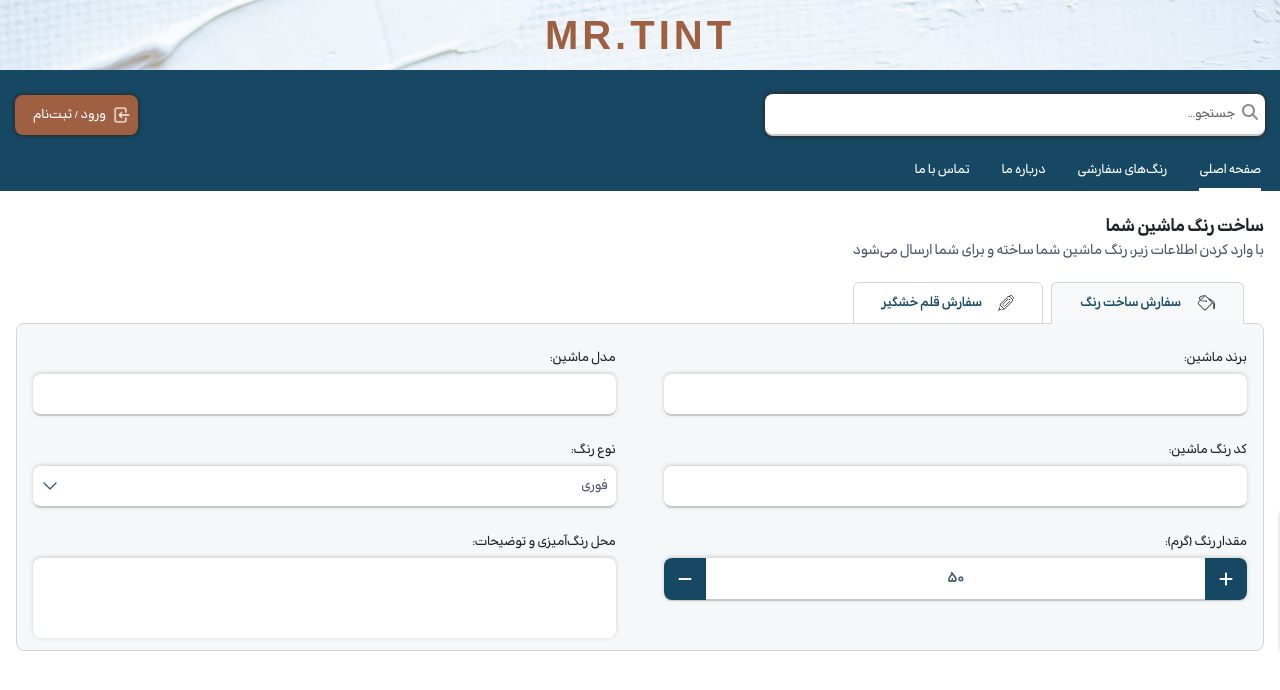
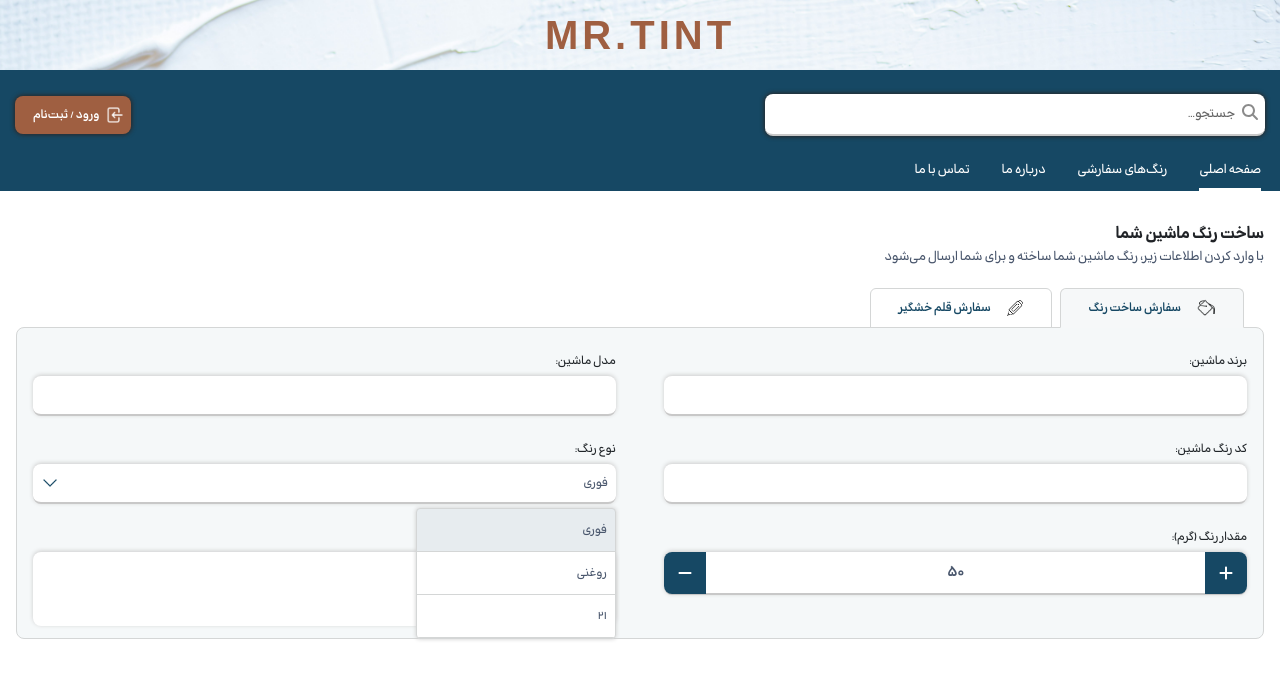
Before and after one commit to rohamsharifi/MrTint, a React (Create React App) app in the folder client/: page /categories/carpaint in a window 1280 px wide. Shown: the top 690 px of the page. Built offline with nearby package versions, Linux system fonts and the light colour scheme; no server answers.

Commit message:
better algorithm for handling car inputs

```diff
--- a/client/src/Components/Commons/Categories/CarPaint/carPaintForm.jsx
+++ b/client/src/Components/Commons/Categories/CarPaint/carPaintForm.jsx
@@ -17,13 +17,10 @@
           onBlur={props.handleBlurBrandInput}
           value={props.carInputValue}
           onChange={(e) => props.handleChangeCarBrandInput(e.target.value)}
-          onKeyDown={(e) => props.handleKeyCarBrandInput(e.key)}
+          onKeyDown={(e) => props.handleKeyCarBrandInput(e)}
           autoComplete="off"
         />
-        <ul className={props.brandListClassname}>
-          {props.renderBrandList()}
-          {props.emptyCompanyList()}
-        </ul>
+        <ul className={props.brandListClassname}>{props.renderBrandList()}</ul>
         {props.isCompanyEmpty && (
           <p className="error-text">لطفا برند ماشین خود را انتخاب کنید</p>
         )}
@@ -44,10 +41,7 @@
           onKeyDown={(e) => props.handleKeyCarTypeInput(e.key)}
           autoComplete="off"
         />
-        <ul className={props.typeListClassname}>
-          {props.renderTypeList()}
-          {props.isTypeEmpty && props.emptyTypeList()}
-        </ul>
+        <ul className={props.typeListClassname}>{props.renderTypeList()}</ul>
       </div>
       <div className="input-container">
         <label htmlFor="color-code" className="car-specifications-labels">
@@ -74,12 +68,7 @@
           onFocus={props.handleFocusColorType}
           onBlur={props.handleBlurColorType}
         />
-        <ul
-          className="color-types-list"
-          style={{ right: props.colorTypeListRight }}
-        >
-          {props.renderColorTypeList()}
-        </ul>
+        <ul className="color-types-list">{props.renderColorTypeList()}</ul>
       </div>
       <div className="input-container">
         <label htmlFor="color-amount" className="car-specifications-labels">
--- a/client/src/Components/Commons/Categories/CarPaint/carPaintTabs.css
+++ b/client/src/Components/Commons/Categories/CarPaint/carPaintTabs.css
@@ -7,7 +7,7 @@
 
 .tab-btn {
     border: 1px solid rgb(212, 214, 214);
-    font-size: 1.3rem;
+    font-size: 1.2rem;
     font-family: NooraSemiBold;
     border-top-left-radius: 6px;
     border-top-right-radius: 6px;
@@ -40,7 +40,7 @@
     }
 
     .tab-btn {
-        font-size: 1.2rem;
+        font-size: 1.1rem;
         padding: 10px 28px;
         top: 1px;
     }
--- a/client/src/Components/Commons/Categories/CarPaint/carSpecifications.css
+++ b/client/src/Components/Commons/Categories/CarPaint/carSpecifications.css
@@ -1,10 +1,10 @@
 .car-specifications-section {
     padding: 0 16px;
-    margin-top: 36px;
+    margin-top: 44px;
 }
 
 .car-specifications-title {
-    font-size: 1.8rem;
+    font-size: 1.7rem;
     font-family: NooraBold;
     color: var(--header-color);
     line-height: 0;
@@ -12,7 +12,7 @@
 
 .car-specifications-description {
     color: var(--text-color);
-    font-size: 1.4rem;
+    font-size: 1.3rem;
 }
 
 .car-specifications-form {
@@ -42,8 +42,15 @@
     width: 100%;
     margin-top: 6px;
     padding: 10px 8px;
-    font-size: 1.4rem;
+    font-size: 1.3rem;
     box-shadow: 0 -1px 4px rgb(204, 204, 204);
+}
+
+.car-type-input {
+    font-family: NooraMedium;
+}
+
+.color-code-input {
     font-family: NooraMedium;
 }
 
@@ -127,16 +134,17 @@
     margin: 4px 0 0 0;
     border-radius: 4px;
     position: absolute;
-    max-height: 210px;
-    box-shadow: 0 0 4px rgb(204, 204, 204);
-    border: 1px solid rgb(212, 214, 214);
-    transition: all 250ms;
+    transition: all 150ms;
     z-index: 2;
-    right: -250px;
+    box-shadow: none;
+    max-height: 0;
+    overflow-y: hidden;
 }
 
 .car-brands-active {
-    right: 33px;
+    max-height: 210px;
+    box-shadow: 0 0 4px rgb(204, 204, 204);
+    overflow: auto;
 }
 
 .color-types-list {
@@ -160,17 +168,18 @@
     margin: 4px 0 0 0;
     border-radius: 4px;
     position: absolute;
-    max-height: 210px;
-    box-shadow: 0 0 4px rgb(204, 204, 204);
-    border: 1px solid rgb(212, 214, 214);
-    overflow-y: auto;
-    transition: all 250ms;
+    max-height: 0;
+    box-shadow: none;
+    border: none;
+    overflow-y: hidden;
+    transition: all 150ms;
     z-index: 2;
-    right: -250px;
 }
 
 .car-types-active {
-    right: 33px;
+    overflow-y: auto;
+    box-shadow: 0 0 4px rgb(204, 204, 204);
+    max-height: 210px;
 }
 
 .car-brand, .color-type {
@@ -179,6 +188,7 @@
     border-bottom: 1px solid rgb(212, 214, 214);
     padding: 12px 8px;
     cursor: pointer;
+    font-family: NooraMedium;
 }
 
 .car-brand-active, .color-type-active {
@@ -188,6 +198,7 @@
     padding: 12px 8px;
     cursor: pointer;
     background-color: hsl(202, 64%, 24%, 0.1);
+    font-family: NooraMedium;
 }
 
 
@@ -198,19 +209,19 @@
 
 @media screen and (min-width: 480px) {
     .car-specifications-title {
-        font-size: 1.6rem;
+        font-size: 1.5rem;
     }
 
     .car-specifications-description {
-        font-size: 1.3rem;
+        font-size: 1.2rem;
     }
 
     .car-specifications-labels {
-        font-size: 1.2rem;
+        font-size: 1.1rem;
     }
 
     .car-specifications-inputs {
-        font-size: 1.2rem;
+        font-size: 1.1rem;
     }
 
     .plus-icon, .minus-icon {
@@ -222,14 +233,16 @@
         font-size: 1.5rem;
         padding: 8px 0;
     }
+    .car-brand, .color-type {
+        font-size: 1.1rem;
+    }
+    .car-brand-active, .color-type-active {
+        font-size: 1.1rem;
+    }
 }
 
 @media screen and (min-width: 640px) {
     .input-container {
         width: 48%;
     }
-
-    .car-types-active {
-        right: 565px;
-    }
 }
--- a/client/src/Components/Commons/Categories/CarPaint/carSpecifications.jsx
+++ b/client/src/Components/Commons/Categories/CarPaint/carSpecifications.jsx
@@ -12,7 +12,7 @@
   let [typeListClassname, setTypeListClassname] = useState("car-types");
   let [carInputValue, setCarInputValue] = useState("");
   let [carTypeInputValue, setCarTypeInputValue] = useState("");
-  let [carCompanies, setCarCompanies] = useState([]);
+  let [carBrands, setCarBrands] = useState([]);
   let [cars, setCars] = useState([]);
   let [isCompanyEmpty, setIsCompanyEmpty] = useState(false);
   let [brandListCounter, setBrandListCounter] = useState(0);
@@ -41,7 +41,8 @@
   let [penTabClass, setPenTabClass] = useState("tab-btn tab-smart-pen");
   const colorTypes = ["فوری", "روغنی", "۲۱"];
   let [colorTypeListCounter, setColorTypeListCounter] = useState(0);
-  let [colorTypeListRight, setColorTypeListRight] = useState("-200px");
+  let [colorTypeListClassname, setColorTypeListClassname] =
+    useState("color-types-list");
   let [colorTypeValue, setColorTypeValue] = useState("فوری");
 
   useEffect(() => {
@@ -57,7 +58,7 @@
             previousCar = car.company;
           }
         });
-        setCarCompanies(newCars);
+        setCarBrands(newCars);
       })
       .catch((e) => {
         console.log(e);
@@ -76,35 +77,34 @@
   //  CAR BRAND INPUT HANDLERS
 
   const handleFocusBrandInput = () => {
-    let newCarBrands = [];
-    setBrandListClassname("car-brands car-brands-active");
-    if (carInputValue === "") {
-      newCarBrands = carCompanies;
-    } else {
-      newCarBrands = carCompanies.filter((car) =>
+    const newCarBrands = carBrands.filter((car) =>
       car.company.startsWith(carInputValue)
     );
-    }
+    setBrandListCounter(0);
+    if (newCarBrands.length > 0) {
       const element = document.getElementById(newCarBrands[0]._id);
       if (element) {
         element.parentNode.scrollTop = element.offsetTop;
       }
+    }
+    setBrandListClassname("car-brands car-brands-active");
   };
 
   const handleBlurBrandInput = () => {
-    setBrandListClassname("car-brands");
-    setBrandListCounter(0);
+    setTimeout(() => setBrandListClassname("car-brands"), 50);
+    const carTypes = cars.filter(
+      (car) =>
+        car.company === carInputValue && car.type.startsWith(carTypeInputValue)
+    );
+    if (carTypes.length > 0) {
+      setIsCompanyEmpty(false);
+    }
   };
 
   const handleClickList = (car) => {
     setCarInputValue(car.company);
+    setBrandListClassname("car-brands");
     setIsCompanyEmpty(false);
-    setBrandListClassname("car-brands");
-  };
-
-  const handleClickEmptyList = () => {
-    setCarInputValue("");
-    setBrandListClassname("car-brands");
   };
 
   const handleChangeCarBrandInput = (value) => {
@@ -112,32 +112,17 @@
     setCarTypeInputValue("");
     if (!persianCodes.includes(value.charCodeAt(value.length - 1))) {
       value = value.substring(0, value.length - 1);
+    } else {
+      setBrandListCounter(0);
     }
     setCarInputValue(value);
-    const listArray = carCompanies.filter((car) => car.company === value);
-    if (listArray.length !== 0 && value !== "") {
-      setIsCompanyEmpty(false);
-    }
   };
 
-  const handleKeyCarBrandInput = (key) => {
-    let newInputValue = carInputValue;
-    let newCarBrands = [];
-    if (persianCodes.includes(key.charCodeAt(0))) {
-      newInputValue = newInputValue + key;
-      setBrandListCounter(0);
-    }
-    if (key === "Backspace") {
-      newInputValue = newInputValue.substring(0, newInputValue.length - 1);
-      setBrandListCounter(0);
-    }
-    if (newInputValue === "") {
-      newCarBrands = carCompanies;
-    } else {
-      newCarBrands = carCompanies.filter((car) =>
-        car.company.startsWith(newInputValue)
+  const handleKeyCarBrandInput = (e) => {
+    const key = e.key;
+    const newCarBrands = carBrands.filter((car) =>
+      car.company.startsWith(carInputValue)
     );
-    }
     if (key === "ArrowDown") {
       if (brandListCounter < newCarBrands.length - 1) {
         setBrandListCounter(brandListCounter + 1);
@@ -150,6 +135,7 @@
       }
     }
     if (key === "ArrowUp") {
+      e.preventDefault();
       if (brandListCounter > 0) {
         setBrandListCounter(brandListCounter - 1);
         const element = document.getElementById(
@@ -163,21 +149,21 @@
     if (key === "Enter") {
       if (newCarBrands.length > 0) {
         setCarInputValue(newCarBrands[brandListCounter].company);
-        setIsCompanyEmpty(false);
       } else {
-        setIsCompanyEmpty(true);
         setCarInputValue("");
       }
       setBrandListClassname("car-brands");
+      setIsCompanyEmpty(false);
     }
   };
 
   const renderBrandList = () => {
     let classname = "";
-    let newCarCompanies = carCompanies.filter((car) =>
+    const newBrands = carBrands.filter((car) =>
       car.company.startsWith(carInputValue)
     );
-    return newCarCompanies.map((car, i) => {
+    if (newBrands.length > 0) {
+      return newBrands.map((car, i) => {
         if (i === brandListCounter) {
           classname = "car-brand-active";
         } else {
@@ -194,6 +180,18 @@
           </li>
         );
       });
+    } else {
+      return (
+        <li
+          className="car-brand"
+          key="0"
+          id="0"
+          onClick={() => setCarInputValue("")}
+        >
+          موردی یافت نشد!
+        </li>
+      );
+    }
   };
 
   //  CAR TYPE INPUT HANDLERS
@@ -201,28 +199,24 @@
   const handleFocusTypeInput = () => {
     setTypeListClassname("car-types car-types-active");
     const carTypes = cars.filter((car) => car.company === carInputValue);
-    const exactCarTypes = carTypes.filter(
-      (car) => car.type === carTypeInputValue
-    );
-    if (carTypes.length === 0 || carInputValue === "") {
+    if (carTypes.length === 0) {
       setIsCompanyEmpty(true);
-      setIsTypeEmpty(true);
-    } else if (carTypeInputValue !== "" && exactCarTypes.length === 0) {
-      setIsTypeEmpty(true);
     } else {
-      setIsTypeEmpty(false);
+      setIsCompanyEmpty(false);
+    }
+    setTypeListCounter(0);
+    const element = document.getElementById(carTypes[0]._id + "t");
+    if (element) {
+      element.parentNode.scrollTop = element.offsetTop - 80;
     }
   };
 
   const handleBlurTypeInput = () => {
-    setTypeListClassname("car-types");
-    setTypeListCounter(0);
+    setTimeout(() => setTypeListClassname("car-types"), 50);
   };
 
   const handleClickTypeList = (type) => {
-    console.log("salam");
     setCarTypeInputValue(type);
-    setTypeListClassname("car-types");
   };
 
   const handleChangeCarTypeInput = (value) => {
@@ -230,45 +224,19 @@
       value = value.substring(0, value.length - 1);
     }
     setCarTypeInputValue(value);
-    const carTypes = carCompanies.filter((car) => car.type.startsWith(value));
-    if (carTypes.length === 0) {
-      setIsTypeEmpty(true);
-    } else {
-      setIsTypeEmpty(false);
-    }
+    setTypeListClassname("car-types car-types-active");
   };
 
   const handleKeyCarTypeInput = (key) => {
-    let newInputValue = carTypeInputValue;
-    let newCarTypes = [];
-    if (
-      key !== "ArrowDown" &&
-      key !== "ArrowUp" &&
-      key !== "Enter" &&
-      key !== "Backspace"
-    ) {
-      if (allowedCodes.includes(key.charCodeAt(0))) {
-        newInputValue = newInputValue + key;
-        setTypeListCounter(0);
-      }
-    }
-    if (key === "Backspace") {
-      newInputValue = newInputValue.substring(0, newInputValue.length - 1);
-      setTypeListCounter(0);
-    }
-    if (newInputValue === "") {
-      newCarTypes = cars.filter((car) => car.company === carInputValue);
-    } else {
-      newCarTypes = cars.filter(
+    const carTypes = cars.filter(
       (car) =>
-          car.company === carInputValue && car.type.startsWith(newInputValue)
+        car.company === carInputValue && car.type.startsWith(carTypeInputValue)
     );
-    }
     if (key === "ArrowDown") {
-      if (typeListCounter < newCarTypes.length - 1) {
+      if (typeListCounter < carTypes.length - 1) {
         setTypeListCounter(typeListCounter + 1);
         const element = document.getElementById(
-          newCarTypes[typeListCounter + 1]._id
+          carTypes[typeListCounter + 1]._id + "t"
         );
         if (element) {
           element.parentNode.scrollTop = element.offsetTop - 80;
@@ -279,7 +247,7 @@
       if (typeListCounter > 0) {
         setTypeListCounter(typeListCounter - 1);
         const element = document.getElementById(
-          newCarTypes[typeListCounter - 1]._id
+          carTypes[typeListCounter - 1]._id + "t"
         );
         if (element) {
           element.parentNode.scrollTop = element.offsetTop - 80;
@@ -287,33 +255,13 @@
       }
     }
     if (key === "Enter") {
-      if (newCarTypes.length > 0) {
+      if (carTypes.length > 0) {
         setTypeListCounter(0);
-        setCarTypeInputValue(newCarTypes[typeListCounter].type);
-        setIsTypeEmpty(false);
+        setCarTypeInputValue(carTypes[typeListCounter].type);
       } else {
-        setIsTypeEmpty(true);
         setCarTypeInputValue("");
       }
       setTypeListClassname("car-types");
-    }
-  };
-
-  const handleClickEmptyTypeList = () => {
-    setCarTypeInputValue("");
-    setTypeListClassname("car-types");
-  };
-
-  const emptyCompanyList = () => {
-    const listArray = carCompanies.filter((car) =>
-      car.company.startsWith(carInputValue)
-    );
-    if (listArray.length === 0) {
-      return (
-        <li className="car-brand" onClick={handleClickEmptyList} key={0}>
-          موردی یافت نشد!
-        </li>
-      );
     }
   };
 
@@ -323,6 +271,18 @@
       (car) =>
         car.company === carInputValue && car.type.startsWith(carTypeInputValue)
     );
+    if (carTypes.length === 0) {
+      return (
+        <li
+          key="0"
+          id="0"
+          className="car-brand"
+          onClick={() => setCarTypeInputValue("")}
+        >
+          موردی یافت نشد!
+        </li>
+      );
+    } else {
       return carTypes.map((car, i) => {
         if (i === typeListCounter) {
           classname = "car-brand-active";
@@ -332,22 +292,15 @@
         return (
           <li
             key={car._id}
-          id={car._id}
+            id={car._id + "t"}
             className={classname}
-          onClick={(car) => handleClickTypeList(car.type)}
+            onClick={() => handleClickTypeList(car.type)}
           >
             {car.type}
           </li>
         );
       });
-  };
-
-  const emptyTypeList = () => {
-    return (
-      <li className="car-brand" onClick={handleClickEmptyTypeList} key={0}>
-        موردی یافت نشد!
-      </li>
-    );
+    }
   };
 
   const handleIncreaseAmount = () => {
@@ -443,11 +396,11 @@
   };
 
   const handleFocusColorType = () => {
-    setColorTypeListRight("33px");
+    setColorTypeListClassname("color-types-list color-types-list-active");
   };
 
   const handleBlurColorType = () => {
-    setColorTypeListRight("-200px");
+    setColorTypeListClassname("color-types-list");
   };
 
   const renderColorTypeList = () => {
@@ -489,7 +442,6 @@
           handleChangeCarBrandInput={handleChangeCarBrandInput}
           handleKeyCarBrandInput={handleKeyCarBrandInput}
           brandListClassname={brandListClassname}
-          emptyCompanyList={emptyCompanyList}
           isCompanyEmpty={isCompanyEmpty}
           carTypeInputValue={carTypeInputValue}
           handleFocusTypeInput={handleFocusTypeInput}
@@ -499,20 +451,17 @@
           typeListClassname={typeListClassname}
           renderTypeList={renderTypeList}
           isTypeEmpty={isTypeEmpty}
-          emptyTypeList={emptyTypeList}
           pAmountInputValue={pAmountInputValue}
           handleChangeAmount={handleChangeAmount}
           handleBlurAmount={handleBlurAmount}
           handleIncreaseAmount={handleIncreaseAmount}
           handleDecreaseAmount={handleDecreaseAmount}
-          carCompanies={carCompanies}
-          brandListCounter={brandListCounter}
           handleClickList={handleClickList}
           handleKeyColorType={handleKeyColorType}
           handleFocusColorType={handleFocusColorType}
           handleBlurColorType={handleBlurColorType}
           renderColorTypeList={renderColorTypeList}
-          colorTypeListRight={colorTypeListRight}
+          colorTypeListClassname={colorTypeListClassname}
           colorTypeValue={colorTypeValue}
           renderBrandList={renderBrandList}
         />
@@ -528,7 +477,6 @@
           handleChangeCarBrandInput={handleChangeCarBrandInput}
           handleKeyCarBrandInput={handleKeyCarBrandInput}
           brandListClassname={brandListClassname}
-          emptyCompanyList={emptyCompanyList}
           isCompanyEmpty={isCompanyEmpty}
           carTypeInputValue={carTypeInputValue}
           handleFocusTypeInput={handleFocusTypeInput}
@@ -538,20 +486,17 @@
           typeListClassname={typeListClassname}
           renderTypeList={renderTypeList}
           isTypeEmpty={isTypeEmpty}
-          emptyTypeList={emptyTypeList}
           pAmountInputValue={pAmountInputValue}
           handleChangeAmount={handleChangeAmount}
           handleBlurAmount={handleBlurAmount}
           handleIncreaseAmount={handleIncreaseAmount}
           handleDecreaseAmount={handleDecreaseAmount}
-          carCompanies={carCompanies}
-          brandListCounter={brandListCounter}
           handleClickList={handleClickList}
           handleKeyColorType={handleKeyColorType}
           handleFocusColorType={handleFocusColorType}
           handleBlurColorType={handleBlurColorType}
           renderColorTypeList={renderColorTypeList}
-          colorTypeListRight={colorTypeListRight}
+          colorTypeListClassname={colorTypeListClassname}
           colorTypeValue={colorTypeValue}
           renderBrandList={renderBrandList}
         />
--- a/client/src/Components/Commons/Navbar/navbar.css
+++ b/client/src/Components/Commons/Navbar/navbar.css
@@ -53,7 +53,8 @@
 
 
 .signin-button {
-    font-size: 1.4rem;
+    font-size: 1.3rem;
+    font-family: NooraSemiBold;
     background-color: var(--primary-color);
     background-image: url(../../../images/login.png);
     background-size: 22px 22px;
@@ -108,7 +109,7 @@
     }
 
     .signin-button {
-        font-size: 1.2rem;
+        font-size: 1.1rem;
         background-size: 20px 20px;
         background-position: right 6px center;
         padding: 10px 32px 10px 18px;
--- a/client/src/Components/Commons/Signin/login.css
+++ b/client/src/Components/Commons/Signin/login.css
@@ -17,7 +17,6 @@
     letter-spacing: 1px;
     font-size: 1.3rem;
     margin-top: 12px;
-    font-family: "Trebuchet MS", "sans-serif";
 }
 
 .phone-input:focus {
@@ -36,7 +35,6 @@
 
 .password-input::placeholder {
     letter-spacing: 0;
-    font-family: digikalaRegular;
 }
 
 .submit-btn {
--- a/client/src/index.css
+++ b/client/src/index.css
@@ -1,6 +1,6 @@
 * {
   box-sizing: border-box;
-  font-family: NooraMedium;
+  font-family: NumeralMedium;
   direction: rtl;
   --primary-color: hsl(19, 42%, 44%);
   --link-color: rgb(0, 131, 192);
@@ -38,6 +38,13 @@
   src:  url(../public/font/Noora-Bold.woff2)
 }
 
+@font-face {
+  font-family: NumeralMedium;
+  font-style: normal;
+  font-weight: medium;
+  src: url(../public/font/Noora-FD-Medium.woff2);
+}
+
 body {
   margin: 0;
   -webkit-font-smoothing: antialiased;
@@ -73,7 +80,7 @@
     border-radius: 8px;
     transition: border-bottom 500ms;
     text-decoration: none;
-    font-family: NooraMedium;
+    font-family: NumeralMedium;
     color: var(--text-color);
 }
 
@@ -88,7 +95,7 @@
   border-radius: 8px;
   text-decoration: none;
   resize: none;
-  font-family: digikalaRegular;
+  font-family: NumeralMedium;
   color: var(--text-color);
 }
 
```
Also changed, not shown: client/src/Components/Commons/Categories/CarPaint/smartPenForm.jsx (+2 -8 lines), client/src/Components/Commons/SideMenu/side-menu.css (+4 -3 lines), client/public/font/Noora-FD-Medium.woff2 (added). Lines whose indentation alone changed are shown as unchanged.
